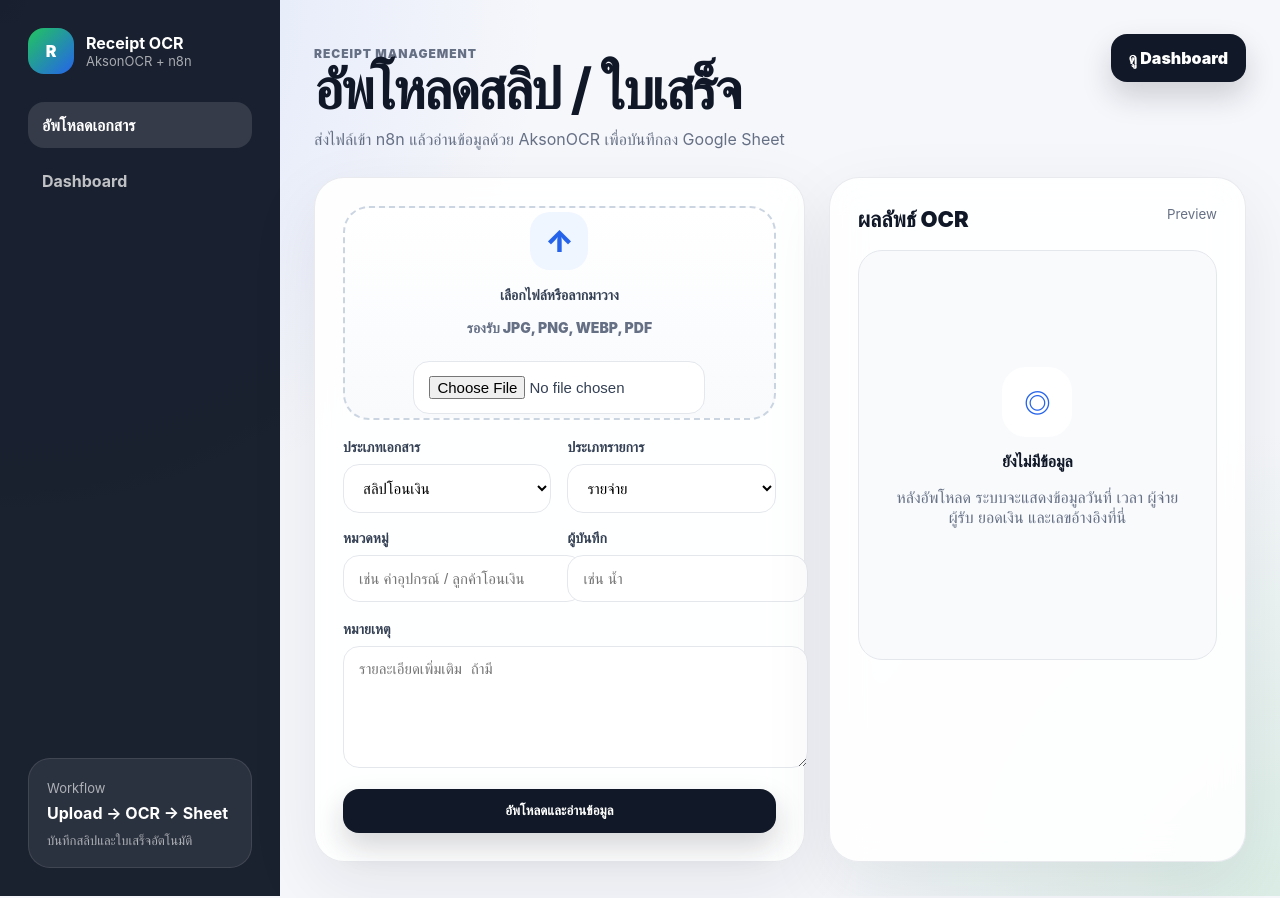
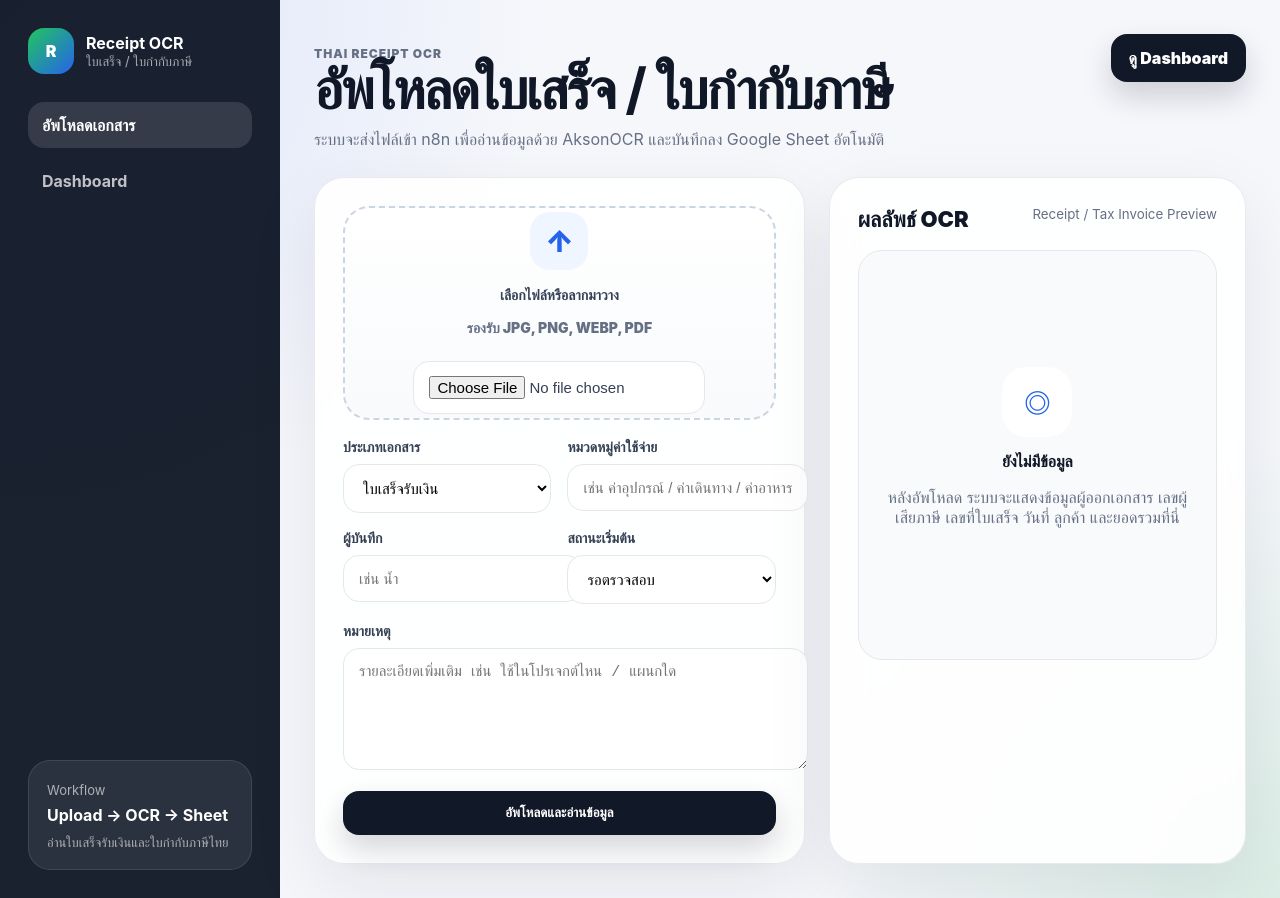
Before and after one commit to prakapat/receipt-ocr-railway, a website: page public/index.html in a window 1280 px wide. Drawn offline with Linux system fonts and the light colour scheme.

Commit message:
Update index.html

```diff
--- a/public/index.html
+++ b/public/index.html
@@ -1,14 +1,12 @@
-<!-- =========================
-public/index.html
-========================= -->
 <!DOCTYPE html>
 <html lang="th">
 <head>
   <meta charset="UTF-8" />
   <meta name="viewport" content="width=device-width, initial-scale=1.0" />
-  <title>Receipt OCR Upload</title>
+  <title>Receipt / Tax Invoice OCR Upload</title>
   <link rel="stylesheet" href="style.css" />
 </head>
+
 <body>
   <div class="app-shell">
     <aside class="sidebar">
@@ -16,7 +14,7 @@ public/index.html
         <div class="brand-icon">R</div>
         <div>
           <strong>Receipt OCR</strong>
-          <span>AksonOCR + n8n</span>
+          <span>ใบเสร็จ / ใบกำกับภาษี</span>
         </div>
       </div>
 
@@ -28,17 +26,21 @@ public/index.html
       <div class="sidebar-card">
         <span>Workflow</span>
         <strong>Upload → OCR → Sheet</strong>
-        <small>บันทึกสลิปและใบเสร็จอัตโนมัติ</small>
+        <small>อ่านใบเสร็จรับเงินและใบกำกับภาษีไทย</small>
       </div>
     </aside>
 
     <main class="main-content">
       <header class="page-header">
         <div>
-          <p class="eyebrow">Receipt Management</p>
-          <h1>อัพโหลดสลิป / ใบเสร็จ</h1>
-          <p>ส่งไฟล์เข้า n8n แล้วอ่านข้อมูลด้วย AksonOCR เพื่อบันทึกลง Google Sheet</p>
+          <p class="eyebrow">Thai Receipt OCR</p>
+          <h1>อัพโหลดใบเสร็จ / ใบกำกับภาษี</h1>
+          <p>
+            ระบบจะส่งไฟล์เข้า n8n เพื่ออ่านข้อมูลด้วย AksonOCR
+            และบันทึกลง Google Sheet อัตโนมัติ
+          </p>
         </div>
+
         <a class="header-link" href="dashboard.html">ดู Dashboard</a>
       </header>
 
@@ -49,57 +51,79 @@ public/index.html
               <div class="dropzone-icon">↑</div>
               <strong>เลือกไฟล์หรือลากมาวาง</strong>
               <span>รองรับ JPG, PNG, WEBP, PDF</span>
-              <input type="file" name="file" accept="image/*,.pdf" required />
+              <input
+                type="file"
+                name="file"
+                accept="image/*,.pdf"
+                required
+              />
             </label>
 
             <div class="form-grid">
               <label>
                 ประเภทเอกสาร
                 <select name="document_type">
-                  <option value="slip">สลิปโอนเงิน</option>
-                  <option value="receipt">ใบเสร็จ</option>
-                  <option value="invoice">ใบกำกับภาษี</option>
+                  <option value="receipt">ใบเสร็จรับเงิน</option>
+                  <option value="tax_invoice">ใบกำกับภาษี</option>
+                  <option value="receipt_tax_invoice">ใบเสร็จ/ใบกำกับภาษี</option>
                   <option value="other">อื่น ๆ</option>
                 </select>
               </label>
 
               <label>
-                ประเภทรายการ
-                <select name="transaction_type">
-                  <option value="expense">รายจ่าย</option>
-                  <option value="income">รายรับ</option>
-                </select>
-              </label>
-
-              <label>
-                หมวดหมู่
-                <input type="text" name="category" placeholder="เช่น ค่าอุปกรณ์ / ลูกค้าโอนเงิน" />
+                หมวดหมู่ค่าใช้จ่าย
+                <input
+                  type="text"
+                  name="expense_category"
+                  placeholder="เช่น ค่าอุปกรณ์ / ค่าเดินทาง / ค่าอาหาร"
+                />
               </label>
 
               <label>
                 ผู้บันทึก
-                <input type="text" name="uploaded_by" placeholder="เช่น น้ำ" />
+                <input
+                  type="text"
+                  name="uploaded_by"
+                  placeholder="เช่น น้ำ"
+                />
+              </label>
+
+              <label>
+                สถานะเริ่มต้น
+                <select name="status">
+                  <option value="pending_review">รอตรวจสอบ</option>
+                  <option value="approved">ตรวจแล้ว</option>
+                </select>
               </label>
             </div>
 
             <label>
               หมายเหตุ
-              <textarea name="description" placeholder="รายละเอียดเพิ่มเติม ถ้ามี"></textarea>
+              <textarea
+                name="description"
+                placeholder="รายละเอียดเพิ่มเติม เช่น ใช้ในโปรเจกต์ไหน / แผนกใด"
+              ></textarea>
             </label>
 
-            <button class="primary-btn" type="submit">อัพโหลดและอ่านข้อมูล</button>
+            <button class="primary-btn" type="submit">
+              อัพโหลดและอ่านข้อมูล
+            </button>
           </form>
         </div>
 
         <div class="panel result-panel">
           <div class="panel-title">
             <span>ผลลัพธ์ OCR</span>
-            <small>Preview</small>
+            <small>Receipt / Tax Invoice Preview</small>
           </div>
+
           <div id="result" class="empty-state">
             <div class="empty-icon">◎</div>
             <strong>ยังไม่มีข้อมูล</strong>
-            <p>หลังอัพโหลด ระบบจะแสดงข้อมูลวันที่ เวลา ผู้จ่าย ผู้รับ ยอดเงิน และเลขอ้างอิงที่นี่</p>
+            <p>
+              หลังอัพโหลด ระบบจะแสดงข้อมูลผู้ออกเอกสาร เลขผู้เสียภาษี
+              เลขที่ใบเสร็จ วันที่ ลูกค้า และยอดรวมที่นี่
+            </p>
           </div>
         </div>
       </section>
```
